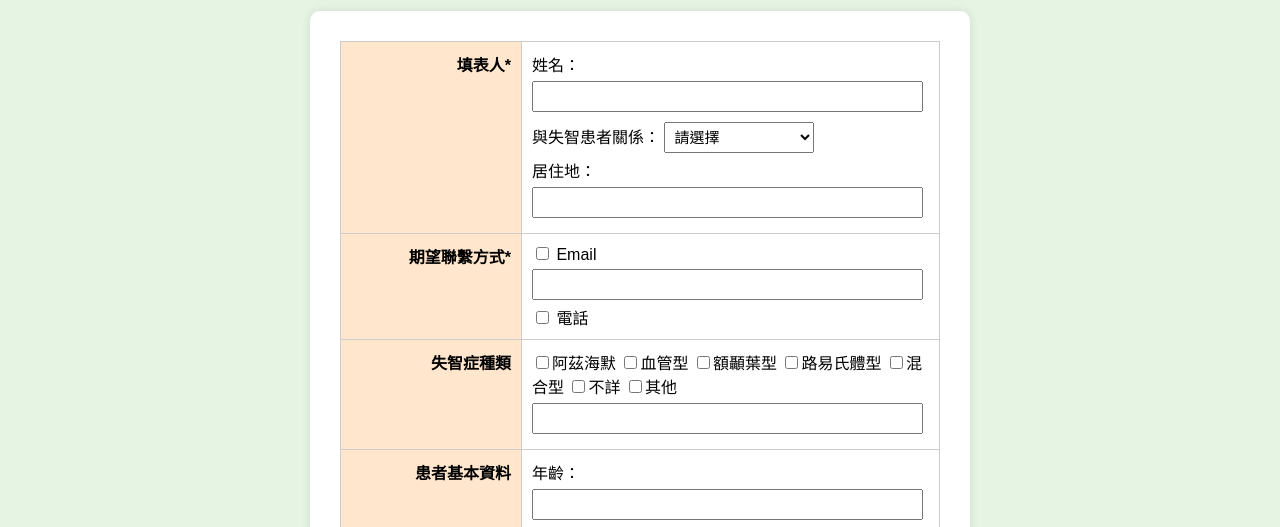
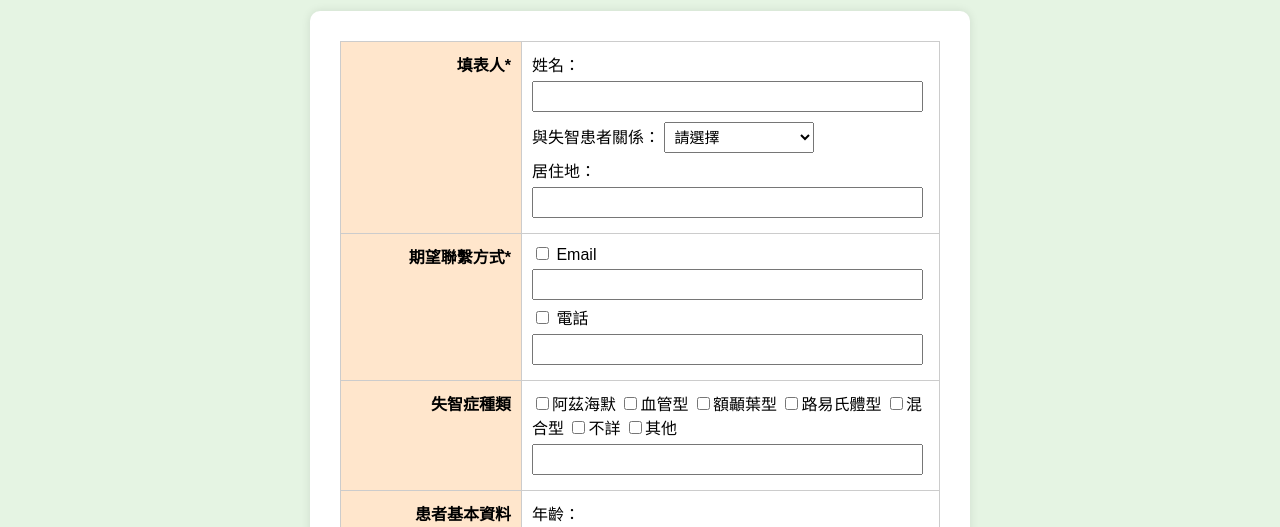
Before and after one commit to 91122209/Dementiacare, a website: page email.html in a window 1280 px wide. Shown: the part 226-753 px from the top of the page. Drawn offline with Linux system fonts and the light colour scheme.

Commit message:
Update email.html

```diff
--- a/email.html
+++ b/email.html
@@ -162,6 +162,7 @@
           <label><input type="checkbox" name="contact[]" value="Email"> Email</label><br>
           <input type="email" name="email"><br>
           <label><input type="checkbox" name="contact[]" value="電話"> 電話</label>
+          <input type="text" name="phone numbers"><br>
         </td>
       </tr>
 
```
